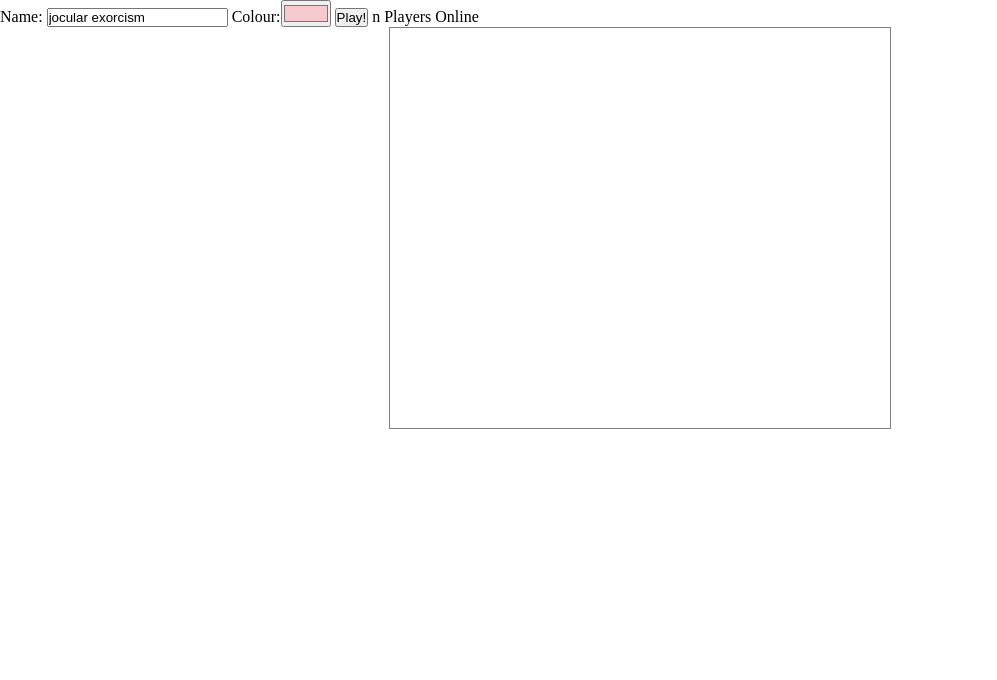
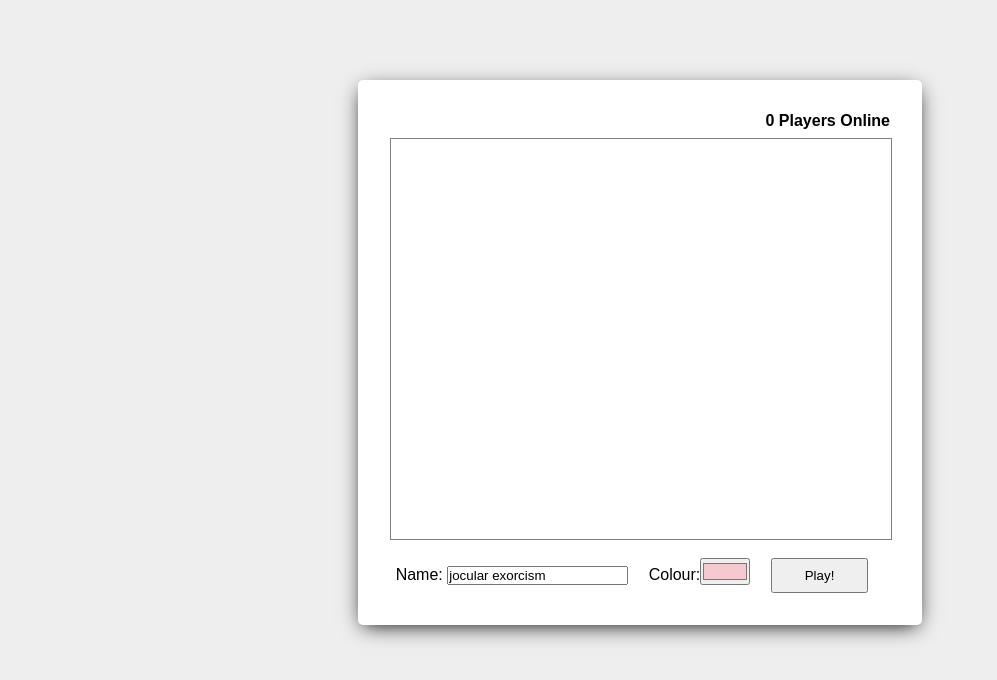
Before and after one commit to JustLukeHere/NottHack17, a website: page index.html in a window 1280 px wide. Shown: the whole page, without its empty margins (0-997 px from the left). Drawn offline with nearby package versions, Linux system fonts and the light colour scheme; no server answers.

Commit message:
CSS tweaks

```diff
--- a/index.html
+++ b/index.html
@@ -9,15 +9,18 @@
 		<script src="client.js"></script>
 	</head>
 	<body>
-		<form>
-			Name: <input type="text" id="name" value="Player"/>
-			Colour:<input type="color" id="colour" value="#FF0000"/>
-			<input type="submit" id="play" value="Play!"/>
-			<p id="players" style="display:inline-block;margin:0">n Players Online</p>
-		</form>
-		<canvas width=500 height=400>
-			Your browser does not support the HTML5 canvas tag.
-		</canvas>
+		<div id="container">
+			<p id="players">0 Players Online</p>
+			<canvas width=500 height=400>
+				Your browser does not support the HTML5 canvas tag.
+			</canvas>
+			<br/>
+			<form>
+				<label for="name">Name:</label> <input type="text" id="name" value="Player"/>
+				<label for="colour">Colour:</label><input type="color" id="colour" value="#FF0000"/>
+				<input type="submit" id="play" value="Play!"/>
+			</form>
+		</div>
 		<script src="luke.js"></script>
 		<script>
 			document.getElementById('name').value = generateName();
--- a/public/index.css
+++ b/public/index.css
@@ -1,5 +1,19 @@
-* { margin:0; padding:0; }
-html, body { width:100%; height:100%; }
+* { margin:0; padding:0; font-family:sans-serif;}
+body{background:#eee;}
+#container{
+	margin:auto;
+	margin-top:5rem;
+	width:500px;
+	padding:2rem;
+	border-radius:5px;
+	background:white;
+	box-shadow:0 5px 20px -5px black;
+}
+#players{
+	text-align:right;
+	font-weight:bold;
+	margin-bottom:.5rem;
+}
 canvas {
 	width:500px;
 	height:400px;
@@ -7,3 +21,12 @@ canvas {
 	margin:auto;
 	border: 1px solid grey;
 }
+form{
+	text-align: center;
+}
+form input[type="submit"]{
+	padding: .5rem 2rem;
+}
+form input{
+	margin-right: 1rem;
+}
```
Also changed, not shown: 3 other files.
